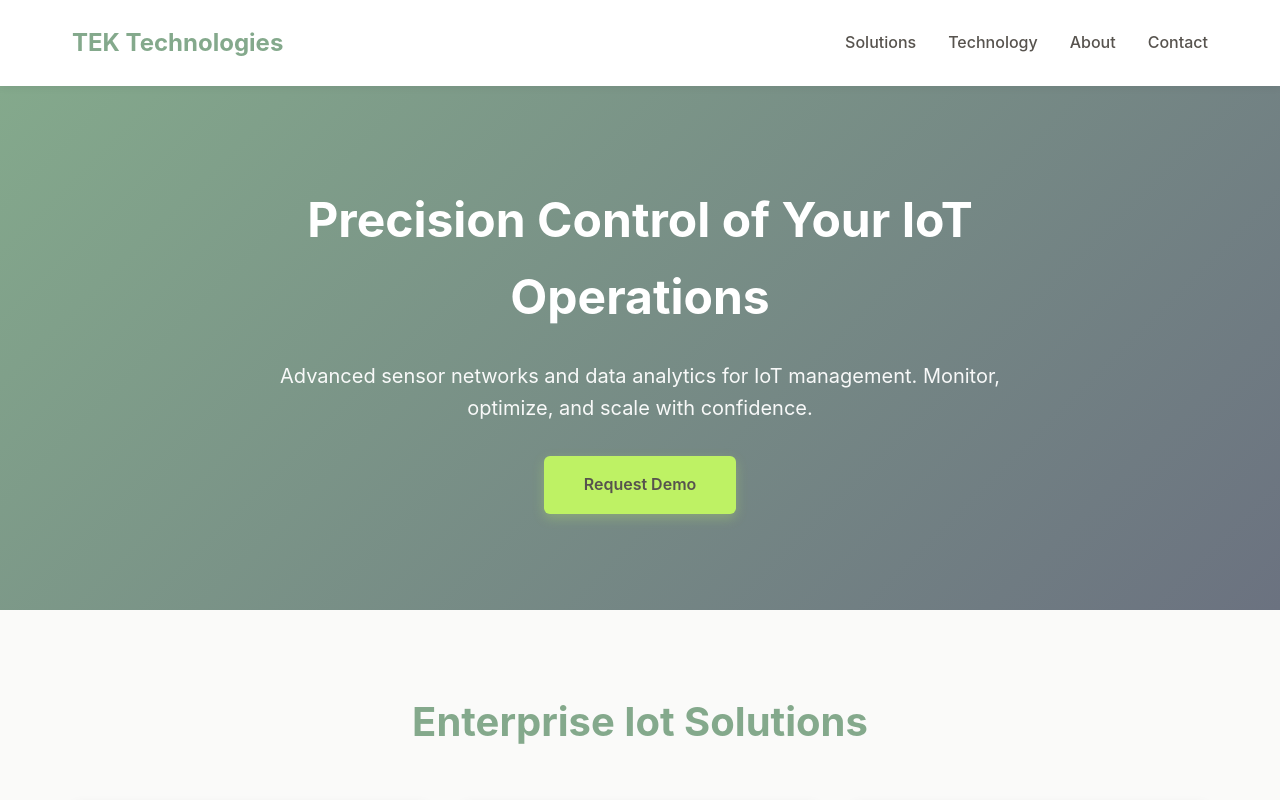
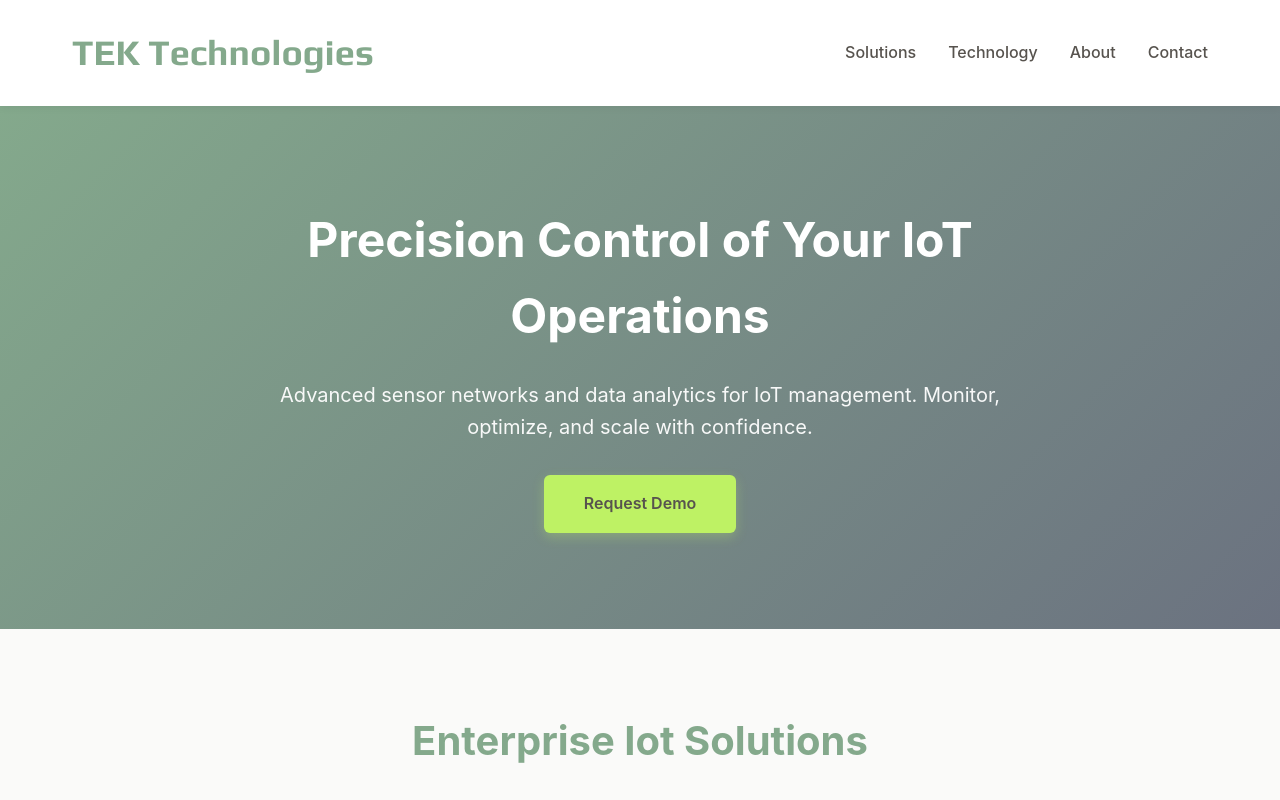
Before and after one commit to tektechnologies/tek-technologies, a React (Vite) app: page / in a window 1280 px wide. Shown: the top 800 px of the page. Built offline with nearby package versions, Linux system fonts and the light colour scheme.

Commit message:
update logo font and layout styles

```diff
--- a/src/components/nav/header.tsx
+++ b/src/components/nav/header.tsx
@@ -4,7 +4,7 @@ const Header: React.FC = () => {
   return (
     <header>
       <nav>
-        <div className="logo">TEK Technologies</div>
+        <div className="logo play-regular">TEK Technologies</div>
         <ul className="nav-links">
           <li>
             <a href="#solutions">Solutions</a>
--- a/src/theme/index.css
+++ b/src/theme/index.css
@@ -46,6 +46,20 @@ nav {
     font-weight: 700;
     color: var(--sage-green);
 }
+
+.play-regular {
+    font-family: "Play", sans-serif;
+    font-style: normal;
+    font-size: 2.25rem;
+  }
+
+.play-bold {
+    font-family: "Play", sans-serif;
+    font-weight: 900;
+    font-style: normal;
+  }
+
+
 
 .nav-links {
     display: flex;
@@ -211,6 +225,7 @@ footer {
     color: var(--white);
     padding: 3rem 2rem 1.5rem;
     margin-top: 4rem;
+    text-align: center;
 }
 
 .footer-content {
```
